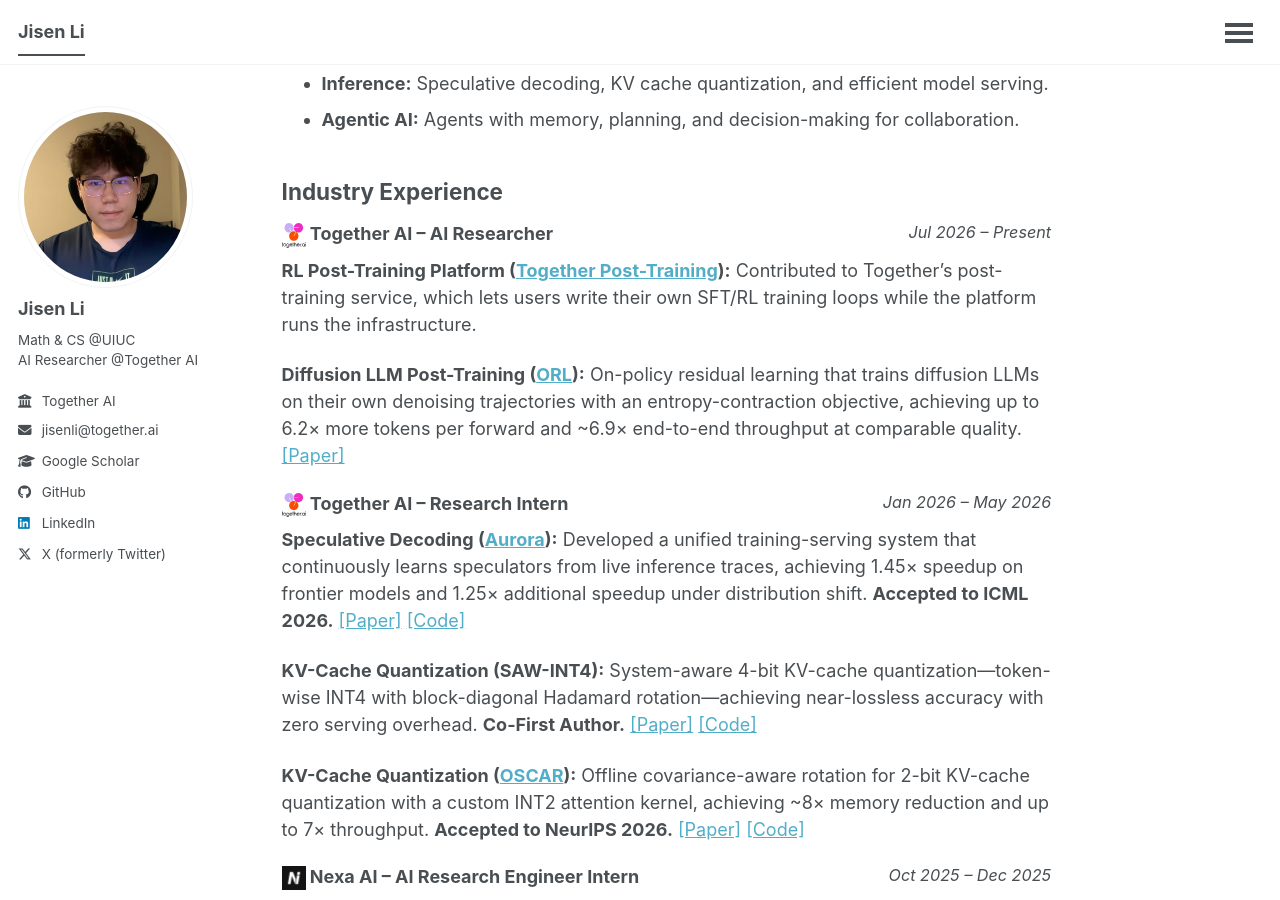
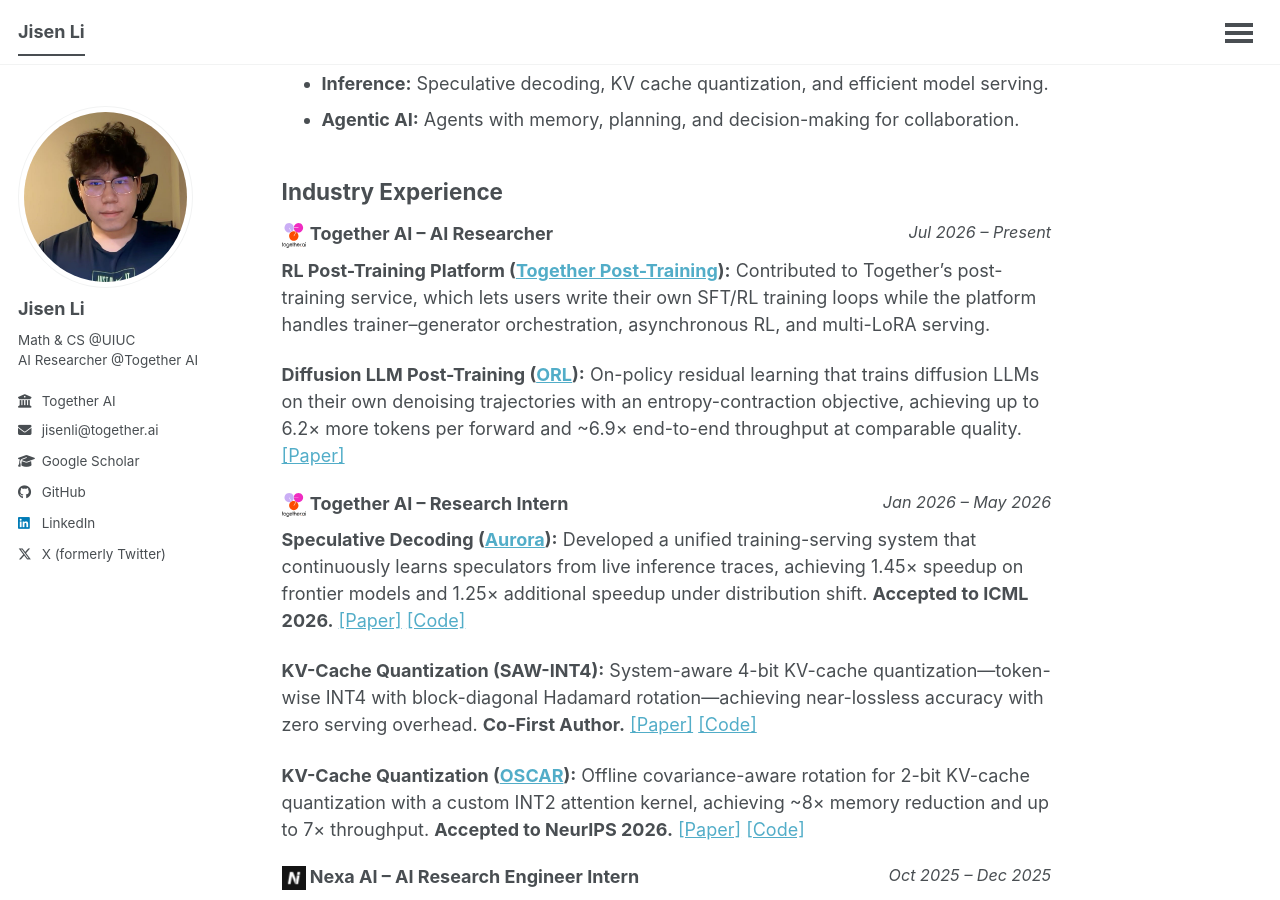
Before and after one commit to mtilyxuegao/mtilyxuegao.github.io, a Jekyll site: the page built from _pages/about.md, in a window 1280 px wide and 900 px high, scrolled down 1031 px. Built offline with Jekyll 4.4.1, drawn with Linux system fonts in a browser that asks for light colours; a script that is not in the unit is left out.

Commit message:
Expand Together Post-Training description
Co-Authored-By: Claude Opus 5.5 <noreply@anthropic.com>

```diff
--- a/_pages/about.md
+++ b/_pages/about.md
@@ -58,7 +58,7 @@ Outside of research, I enjoy fitness and strategy games such as Go. Please feel
 
 ### ![Together AI](../images/together.svg){: width="24px"} Together AI – AI Researcher <span style="float: right; font-size: 0.9em; font-weight: normal;">*Jul 2026 – Present*</span>
 
-**RL Post-Training Platform ([Together Post-Training](https://www.together.ai/blog/together-post-training)):** Contributed to Together's post-training service, which lets users write their own SFT/RL training loops while the platform runs the infrastructure.
+**RL Post-Training Platform ([Together Post-Training](https://www.together.ai/blog/together-post-training)):** Contributed to Together's post-training service, which lets users write their own SFT/RL training loops while the platform handles trainer–generator orchestration, asynchronous RL, and multi-LoRA serving.
 
 **Diffusion LLM Post-Training ([ORL](https://introspective-diffusion.github.io/orl-dlm/)):** On-policy residual learning that trains diffusion LLMs on their own denoising trajectories with an entropy-contraction objective, achieving up to 6.2× more tokens per forward and ~6.9× end-to-end throughput at comparable quality. [[Paper]](https://arxiv.org/abs/2610.20687)
 
```
